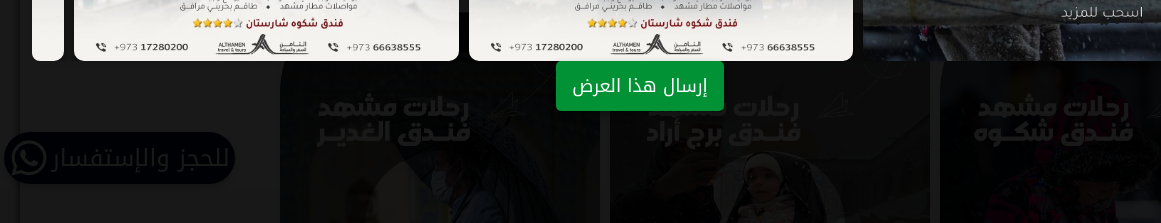
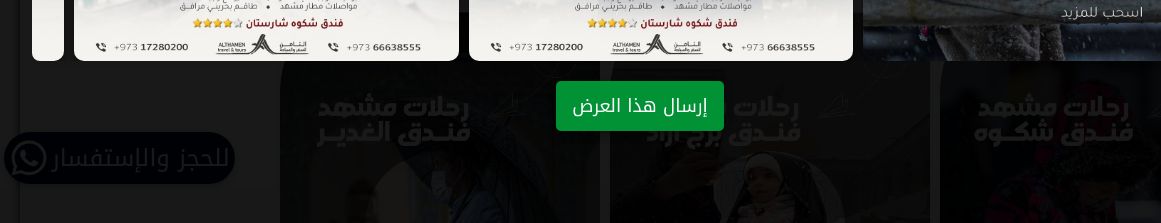
Before and after one commit to Mohammed-Website/althamentravel, a plain HTML site: page index.html in a window 1280 px wide. Both pictures are taken after a click on the picture 1100 px from the left and 788 px from the top of the page. Shown: the part 576-799 px from the top of the page, 0-1161 px from the left. Drawn offline with nearby package versions, Linux system fonts and the light colour scheme.

Commit message:
Update althamen-travel.css

```diff
--- a/althamen-travel.css
+++ b/althamen-travel.css
@@ -1081,6 +1081,10 @@ footer * {
     max-height: 70vh;
     margin-bottom: 20px;
   }
+
+  .whatsapp_button {
+    margin-top: 20px;
+  }
 }
 
 
```
